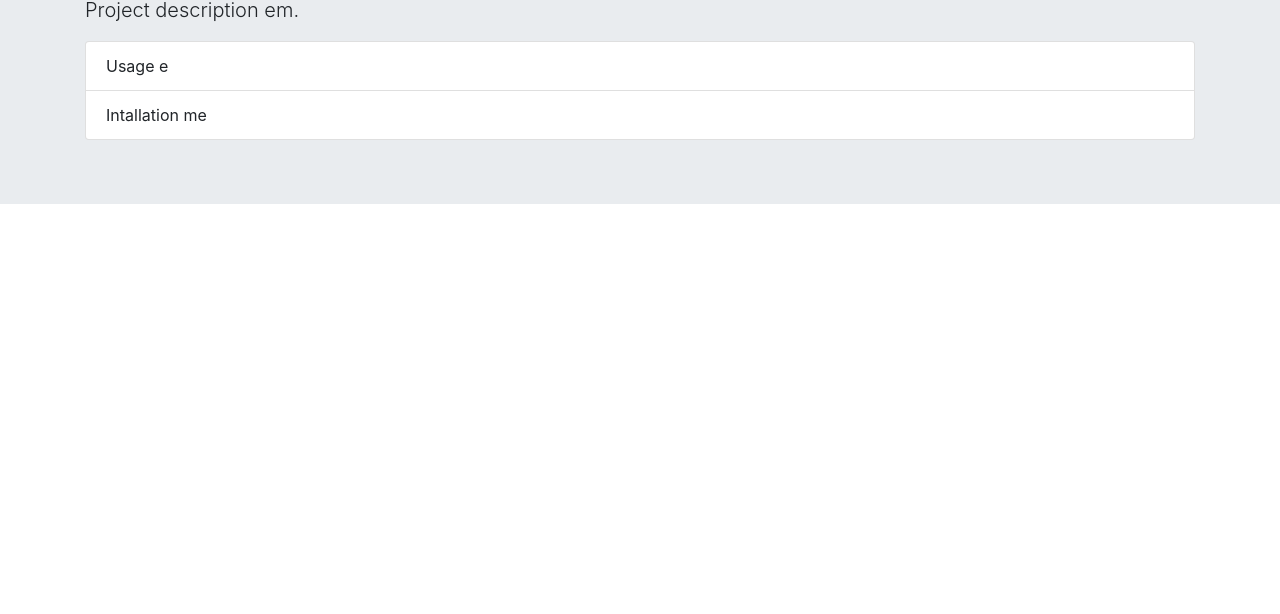
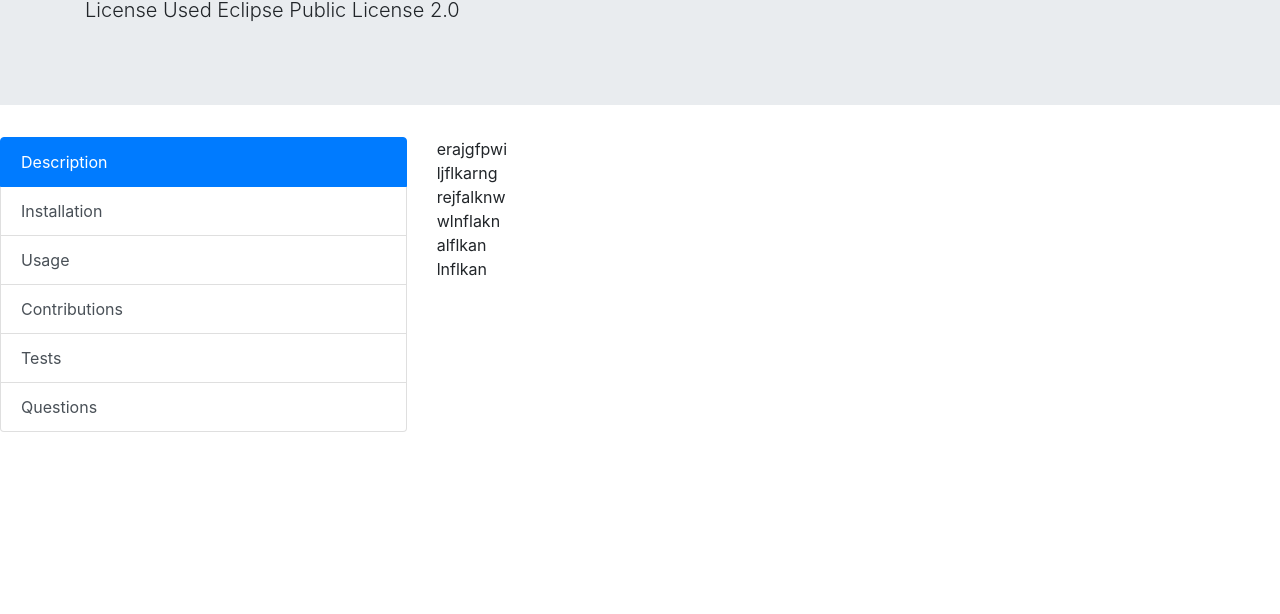
Before and after one commit to NatalyaCo/Node-ReadMe-Hw-Wk9, a website: page index.html in a window 1280 px wide. Shown: the part 186-800 px from the top of the page. Drawn offline with nearby package versions, Linux system fonts and the light colour scheme.

Commit message:
made a better list for clickable items

```diff
--- a/index.html
+++ b/index.html
@@ -10,14 +10,35 @@
     <div class="jumbotron jumbotron-fluid">
     <div class="container">
     <h3>README GENERATOR <span class="badge badge-secondary">By Natalya</span></h3>
-      <h1 class="display-4">ReadMe File for me</h1>
-      <p class="lead">Project description em.</p>
+      <h1 class="display-4">ReadMe File for jregapoj</h1>
+      <p class="lead">License Used Eclipse Public License 2.0</p>
 
-      <ul class="list-group">
-        <li class="list-group-item">Usage e</li>
-        <li class="list-group-item">Intallation me</li>
-      </ul>
+
     </div>
   </div>
+
+  <div class="row">
+  <div class="col-4">
+    <div class="list-group" id="list-tab" role="tablist">
+      <a class="list-group-item list-group-item-action active" id="list-descr-list" data-toggle="list" href="#list-descr" role="tab" aria-controls="descr">Description</a>
+      <a class="list-group-item list-group-item-action" id="list-install-list" data-toggle="list" href="#list-install" role="tab" aria-controls="install">Installation </a>
+      <a class="list-group-item list-group-item-action" id="list-usage-list" data-toggle="list" href="#list-usage" role="tab" aria-controls="usage">Usage</a>
+      <a class="list-group-item list-group-item-action" id="list-contrib-list" data-toggle="list" href="#list-contrib" role="tab" aria-controls="contrib">Contributions</a>
+      <a class="list-group-item list-group-item-action" id="list-tests-list" data-toggle="list" href="#list-tests" role="tab" aria-controls="tests">Tests</a>
+      <a class="list-group-item list-group-item-action" id="list-questions-list" data-toggle="list" href="#list-questions" role="tab" aria-controls="questions">Questions</a>
+      </div>
+  </div>
+  <div class="col-8">
+    <div class="tab-content" id="nav-tabContent">
+      <div class="tab-pane fade show active" id="list-descr" role="tabpanel" aria-labelledby="list-descr-list">erajgfpwi</div>
+      <div class="tab-pane fade show active " id="list-install" role="tabpanel" aria-labelledby="list-install-list">ljflkarng</div>
+      <div class="tab-pane fade show active" id="list-usage" role="tabpanel" aria-labelledby="list-usage-list">rejfalknw</div>
+      <div class="tab-pane fade show active" id="list-contrib" role="tabpanel" aria-labelledby="list-contrib-list">wlnflakn</div>
+      <div class="tab-pane fade show active" id="list-tests" role="tabpanel" aria-labelledby="list-tests-list">alflkan</div>
+      <div class="tab-pane fade show active" id="list-questions" role="tabpanel" aria-labelledby="list-questions-list">lnflkan</div>
+    </div>
+  </div>
+</div>
+
   </body>
   </html>
```
Also changed, not shown: index.js (+51 -23 lines).
